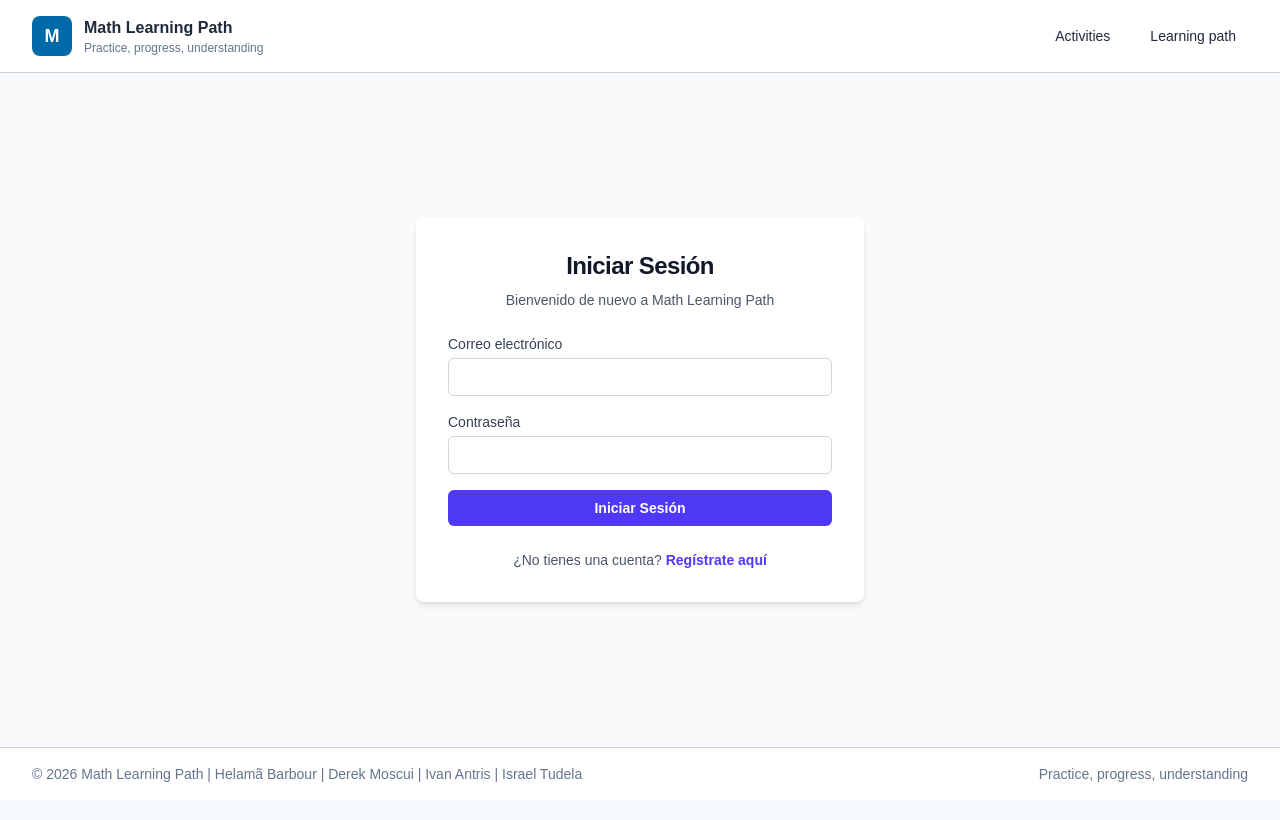
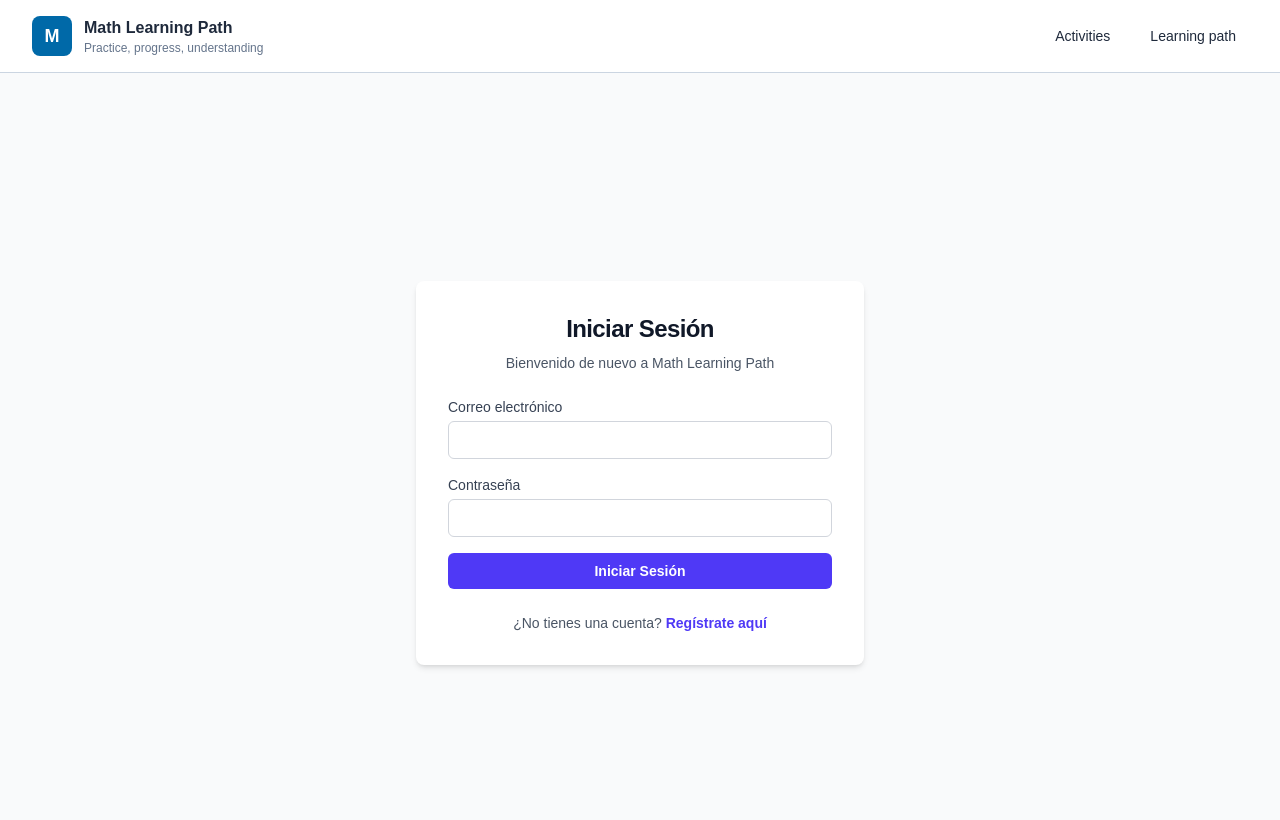
Before and after one commit to derek20-02/Math-Learning-Path, a Next.js app: page /login in a window 1280 px wide. Shown: the top 820 px of the page. Built offline with nearby package versions, Linux system fonts and the light colour scheme.

Commit message:
Refatora layout das páginas de login, signup, aluno e professor para garantir altura mínima e remove componente Footer

```diff
--- a/app/(auth)/login/page.tsx
+++ b/app/(auth)/login/page.tsx
@@ -103,7 +103,7 @@ function LoginFormContent() {
 
 export default function LoginPage() {
     return (
-        <div className="flex flex-1 items-center justify-center bg-gray-50 p-4">
+        <div className="flex min-h-screen items-center justify-center bg-gray-50 p-4">
             <Suspense fallback={<div className="text-gray-500">Cargando formulario...</div>}>
                 <LoginFormContent />
             </Suspense>
--- a/app/(auth)/signup/page.tsx
+++ b/app/(auth)/signup/page.tsx
@@ -43,7 +43,7 @@ export default function SignUpPage() {
     };
 
     return (
-        <div className="flex flex-1 items-center justify-center bg-gray-50 p-4">
+        <div className="flex min-h-screen items-center justify-center bg-gray-50 p-4">
             <div className="w-full max-w-md space-y-6 rounded-lg bg-white p-8 shadow-md">
                 <div className="text-center">
                     <h1 className="text-2xl font-bold tracking-tight text-gray-900">Crear una cuenta</h1>
--- a/app/(student)/layout.tsx
+++ b/app/(student)/layout.tsx
@@ -13,7 +13,7 @@ export default async function StudentLayout({
     if (user.role !== "student") redirect("/teacher");
 
     return (
-        <div className="flex flex-1 flex-col bg-slate-50">
+        <div className="min-h-screen bg-slate-50">
             <header className="border-b bg-white px-6 py-4 shadow-sm">
                 <div className="flex items-center justify-between">
                     <h1 className="text-xl font-bold text-emerald-700">Ruta de Aprendizaje</h1>
@@ -22,7 +22,7 @@ export default async function StudentLayout({
                     </span>
                 </div>
             </header>
-            <main className="flex-1 p-6">{children}</main>
+            <main className="p-6">{children}</main>
         </div>
     );
 }
--- a/app/(teacher)/layout.tsx
+++ b/app/(teacher)/layout.tsx
@@ -13,7 +13,7 @@ export default async function TeacherLayout({
     if (user.role !== "teacher") redirect("/student");
 
     return (
-        <div className="flex flex-1 flex-col bg-slate-50">
+        <div className="min-h-screen bg-slate-50">
             <header className="border-b bg-white px-6 py-4 shadow-sm">
                 <div className="flex items-center justify-between">
                     <h1 className="text-xl font-bold text-indigo-700">Panel de Profesor</h1>
@@ -22,7 +22,7 @@ export default async function TeacherLayout({
                     </span>
                 </div>
             </header>
-            <main className="flex-1 p-6">{children}</main>
+            <main className="p-6">{children}</main>
         </div>
     );
 }
--- a/app/layout.tsx
+++ b/app/layout.tsx
@@ -1,7 +1,6 @@
 import type { Metadata } from "next";
 import { Geist, Geist_Mono } from "next/font/google";
 import Header from "@/components/Header";
-import Footer from "@/components/Footer";
 import "./globals.css";
 
 const geistSans = Geist({
@@ -25,10 +24,9 @@ export default function RootLayout({ children }: LayoutProps<"/">) {
       lang="en"
       className={`${geistSans.variable} ${geistMono.variable} h-full antialiased`}
     >
-      <body className="flex min-h-screen flex-col">
+      <body className="flex min-h-full flex-col">
         <Header />
-        <div className="flex flex-1 flex-col">{children}</div>
-        <Footer />
+        {children}
       </body>
     </html>
   );
--- a/components/Footer.tsx
+++ /dev/null
@@ -1,12 +0,0 @@
-export default function Footer() {
-  return (
-    <footer className="border-t border-[var(--borders)] bg-[var(--cardBackground)]">
-      <div className="mx-auto flex w-full max-w-7xl flex-col gap-2 px-5 py-4 text-center text-sm text-[var(--secondaryText)] sm:flex-row sm:items-center sm:justify-between sm:px-8 sm:text-left">
-        <span>
-          &copy; {new Date().getFullYear()} Math Learning Path | Helamã Barbour | Derek Moscui | Ivan Antris | Israel Tudela
-        </span>
-        <span>Practice, progress, understanding</span>
-      </div>
-    </footer>
-  );
-}
```
